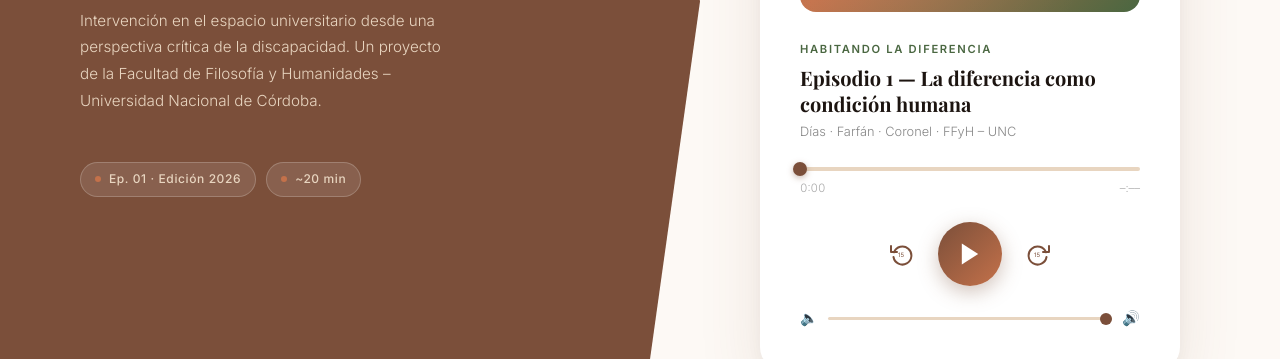
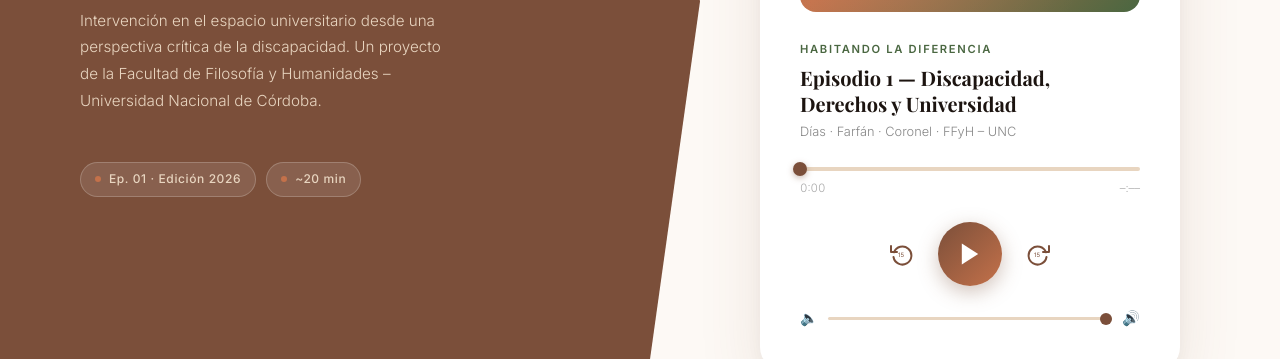
Before and after one commit to estudiolumiere/Habitando-la-diferencia, a plain HTML site: page habitando_la_diferencia.html in a window 1280 px wide. Shown: the part 428-787 px from the top of the page. Drawn offline with nearby package versions, Linux system fonts and the light colour scheme.

Commit message:
Update habitando_la_diferencia.html

```diff
--- a/habitando_la_diferencia.html
+++ b/habitando_la_diferencia.html
@@ -597,7 +597,7 @@
 
       <div class="player-meta">
         <p class="player-show">Habitando la Diferencia</p>
-        <p class="player-episode">Episodio 1 — La diferencia como condición humana</p>
+        <p class="player-episode">Episodio 1 — Discapacidad, Derechos y Universidad</p>
         <p class="player-desc">Días · Farfán · Coronel · FFyH – UNC</p>
       </div>
 
```
